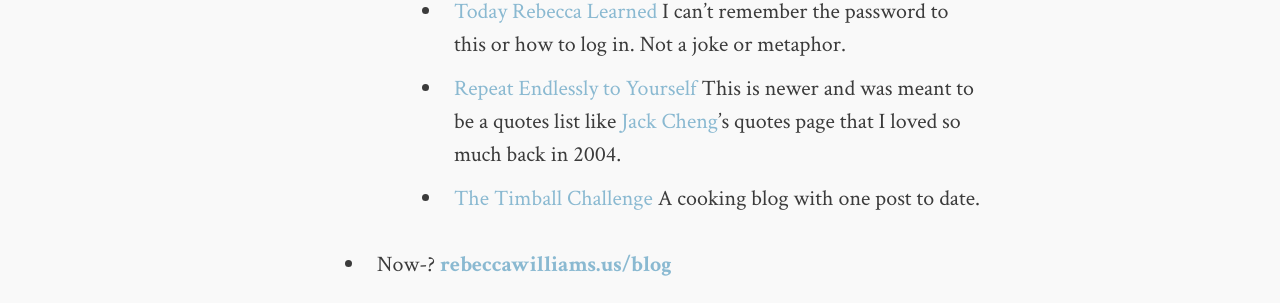
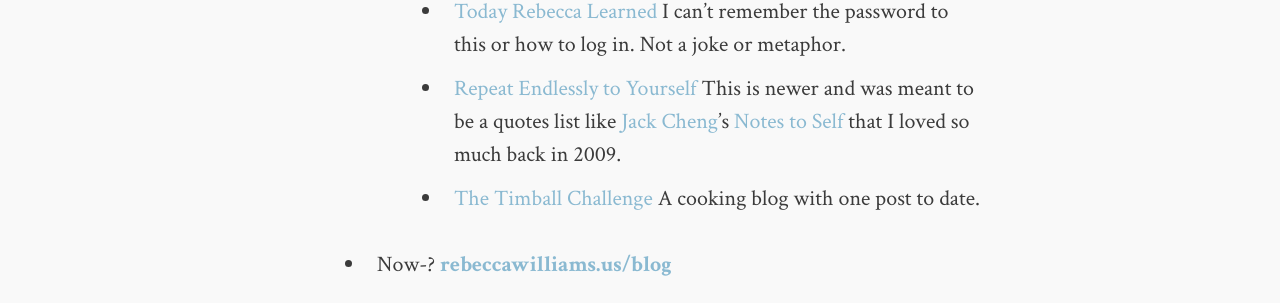
Before and after one commit to rebeccawilliams/rebeccawilliams.us, a Jekyll site: the page built from _posts/2013-08-17-helloworld.md, in a window 1280 px wide and 900 px high, scrolled down 1950 px. Shown: the part 153-456 px from the top of the window. Built offline with Jekyll 4.4.1, drawn with Linux system fonts in a browser that asks for light colours; comment, search, counter and statistics services are not loaded.

Commit message:
Update 2013-08-17-helloworld.md

```diff
--- a/_posts/2013-08-17-helloworld.md
+++ b/_posts/2013-08-17-helloworld.md
@@ -23,7 +23,7 @@ To date:
 	* [Housing Crisis Solutions](http://housingcrisissolutions.tumblr.com/) I am listing this for transparency purposes, I never added anything, but I had a lot of [delicious bookmarks](https://delicious.com/thisisdumbiknow/tag_bundle/PlanningThesis) and I wanted to solve the Housing Crisis, still do.
 	* [internetrebecca (tumblr addition)](http://internetrebecca.tumblr.com/) This is when I was getting antsy to post things, but I don't even like my twitter handle, so taking on the full persona felt weird.
 	* [Today Rebecca Learned](http://todayrebeccalearned.tumblr.com/) I can't remember the password to this or how to log in. Not a joke or metaphor.
-	* [Repeat Endlessly to Yourself](http://repeatendlesslytoyourself.tumblr.com/) This is newer and was meant to be a quotes list like [Jack Cheng](http://jackcheng.com/)'s quotes page that I loved so much back in 2004.
+	* [Repeat Endlessly to Yourself](http://repeatendlesslytoyourself.tumblr.com/) This is newer and was meant to be a quotes list like [Jack Cheng](http://jackcheng.com/)'s [Notes to Self](https://web.archive.org/web/20090317095650/http://jackcheng.tumblr.com/) that I loved so much back in 2009.
 	* [The Timball Challenge](http://thetimballchallenge.tumblr.com/) A cooking blog with one post to date.
 * Now-? **[rebeccawilliams.us/blog](http://rebeccawilliams.us/blog)**
 
```
